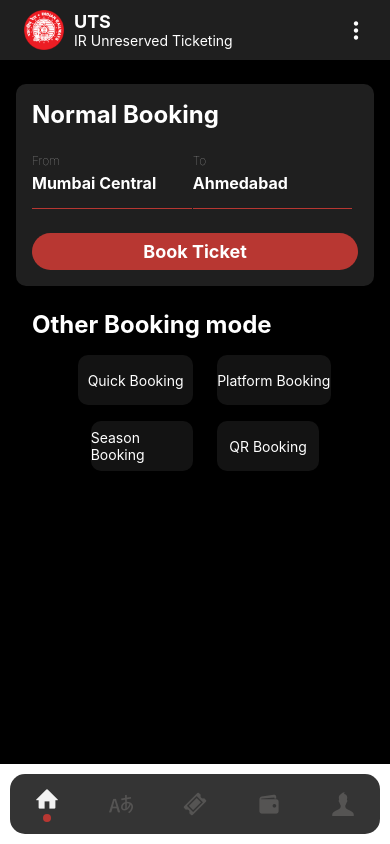
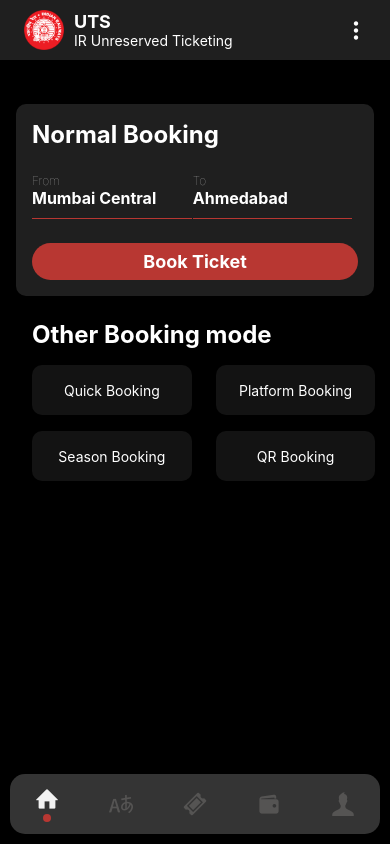
Before and after one commit to theabhayprajapati/Better-UTS, a React Native app: screen /Home in a window 390 px wide. Built offline with nearby package versions, Linux system fonts and the light colour scheme.

Commit message:
done with home screen elements

```diff
--- a/App.tsx
+++ b/App.tsx
@@ -1,7 +1,8 @@
 import React, { useEffect, useState } from 'react';
-import { StyleSheet, Text, View } from 'react-native';
+import { StyleSheet } from 'react-native';
 import { SafeAreaProvider } from 'react-native-safe-area-context';
 import BottomTabNavigator from './src/navigation/BottomTabNavigator';
+import SplashScreen from './src/screens/SplashScreen';
 import RegisterScreen from './src/screens/auth/RegisterScreen';
 
 
@@ -21,9 +22,7 @@
   if (!isAppReady) {
     // Show a splash screen while the app is initializing.
     return (
-      <View style={styles.container}>
-        <Text>Loading...</Text>
-      </View>
+      <SplashScreen />
     );
   }
 
--- a/src/navigation/BottomTabNavigator.tsx
+++ b/src/navigation/BottomTabNavigator.tsx
@@ -6,9 +6,9 @@
 import { colors } from "../constants/Colors";
 import BookingScreen from "../screens/main/BookingScreen";
 import HomeScreen from "../screens/main/HomeScreen";
-import TicketScreen from "../screens/main/TicketScreen";
 import LanguageScreen from "../screens/main/LanguageScreen";
 import ProfileScreen from "../screens/main/ProfileScreen";
+import TicketScreen from "../screens/main/TicketScreen";
 
 type Props = {};
 
@@ -82,6 +82,7 @@
   navigation,
 }: CustomTabBarProps) => {
   return (
+    <View style={{ backgroundColor: 'transparent', position: 'absolute', bottom: 0, left: 0, right: 0, zIndex: 1 }}>
       <View
         style={{
           flexDirection: "row",
@@ -150,5 +151,6 @@
           );
         })}
       </View>
+    </View>
   );
 };
--- a/src/screens/main/HomeScreen.tsx
+++ b/src/screens/main/HomeScreen.tsx
@@ -1,14 +1,159 @@
+import { Ionicons } from '@expo/vector-icons';
+import { useNavigation } from "@react-navigation/native";
+import { createNativeStackNavigator } from "@react-navigation/native-stack";
 import { Button } from "@rneui/themed";
-import React from "react";
-import { StyleSheet, Text, View } from "react-native";
+import React, { useState } from "react";
+import {
+  StyleSheet,
+  Text,
+  TextInput,
+  TouchableOpacity,
+  View,
+} from "react-native";
 import { SafeAreaView } from "react-native-safe-area-context";
 import Typography from "../../components/Common/Typography";
+import BackHeader from "../../components/Screen/BackHeader";
 import Header from "../../components/Screen/Header";
 import { colors, margin, padding } from "../../constants/Colors";
-
+import { mumbaiLocalTrainStations } from "../../constants/stations";
+import TicketDetails from './TicketDetails';
+import TicketSummary from './TicketSummary';
 type Props = {};
 
+type HomeStackParamList = {
+  MainHomeScreen: undefined;
+  SearchHomeScreen: undefined;
+  TicketDetails: undefined;
+  TicketSummary: undefined;
+};
+const HomeStack = createNativeStackNavigator<HomeStackParamList>();
+
 const HomeScreen = (props: Props) => {
+  return (
+    <HomeStack.Navigator>
+      <HomeStack.Screen
+        name="MainHomeScreen"
+        component={MainHomeScreen}
+        options={{
+          headerShown: false,
+        }}
+      />
+      <HomeStack.Screen
+        name="TicketSummary"
+        component={TicketSummary}
+        options={{
+          headerShown: false,
+        }}
+      />
+      <HomeStack.Screen
+        name="TicketDetails"
+        component={TicketDetails}
+        options={{
+          headerShown: false,
+        }}
+      />
+
+
+      <HomeStack.Screen
+        name="SearchHomeScreen"
+        component={SearchHomeScreen}
+        options={{
+          headerShown: false,
+        }}
+      />
+
+
+    </HomeStack.Navigator>
+  );
+};
+
+export default HomeScreen;
+
+const SearchHomeScreen = () => {
+  const navigation = useNavigation();
+  const [recentlySelected, setRecentlySelected] = useState(mumbaiLocalTrainStations.slice(0, 3));
+  const [allStations, setAllStations] = useState(mumbaiLocalTrainStations);
+  const [searchResults, setSearchResults] = useState([]);
+
+  const handleSearch = (text: any) => {
+    // Perform the search here and update the searchResults state
+    if (text === '') {
+      setSearchResults([]);
+      return;
+    }
+    //@ts-ignore
+    setSearchResults([
+      ...allStations.filter((station) =>
+        station.toLowerCase().includes(text.toLowerCase())
+      ),
+    ]);
+  };
+
+  return (
+    <SafeAreaView style={styles.container}>
+      <BackHeader label="Search" onPress={() => navigation.goBack()} />
+      <View style={styles.bottom}>
+
+        <View style={styles.searchContainer}>
+          <Ionicons name="search" size={24} color="#7F8FA6" style={styles.icon} />
+          <TextInput
+            style={styles.input}
+            onChangeText={(text) => handleSearch(text)}
+            placeholder={'Search'}
+            placeholderTextColor="#7F8FA6"
+          />
+        </View>
+
+        <View style={styles.stationsContainer}>
+          {searchResults.length === 0 && (
+            <>
+              <View style={styles.recentlySelectedContainer}>
+                <Text style={styles.heading}>Recently selected:</Text>
+                {recentlySelected.map((station) => (
+                  <TouchableOpacity style={styles.stationContainer}>
+                    <Text style={styles.station} key={station}>
+                      {station}
+                    </Text>
+                  </TouchableOpacity>
+                ))}
+              </View>
+              <View style={styles.allStationsContainer}>
+                <Text style={styles.heading}>All stations:</Text>
+                {allStations.map((station) => (
+                  <TouchableOpacity style={styles.stationContainer}>
+                    <Text style={styles.station} key={station}>
+                      {station}
+                    </Text>
+                  </TouchableOpacity>
+                ))}
+              </View>
+            </>
+          )}
+
+          <View style={styles.searchResultsContainer}>
+            {searchResults.length > 0
+              ? searchResults.map((station) => (
+                <TouchableOpacity style={styles.stationContainer}>
+                  <Text style={styles.station} key={station}>
+                    {station}
+                  </Text>
+                </TouchableOpacity>
+              ))
+              : null}
+          </View>
+        </View>
+      </View>
+    </SafeAreaView>
+  );
+};
+
+const MainHomeScreen = ({ navigation }: any) => {
+  const handlePress = () => {
+    navigation.navigate('SearchHomeScreen', {
+      screen: 'SearchHomeScreen',
+    }
+    );
+  };
   return (
     <SafeAreaView style={styles.container}>
       {/* header, booking, other booking */}
@@ -27,11 +172,17 @@
               label="From"
               value="Mumbai Central"
               color={colors.primary}
+              onPress={handlePress}
             />
-            <PlaceInput label="To" value="Ahmedabad" color={colors.primary} />
+            <PlaceInput
+              label="To"
+              value="Ahmedabad"
+              color={colors.primary}
+              onPress={handlePress}
+            />
             <View></View>
           </View>
-          <View
+          <TouchableOpacity
             style={{
               borderRadius: 50,
               marginTop: margin.primary,
@@ -42,40 +193,57 @@
                 borderRadius: 50,
                 backgroundColor: colors.primary,
               }}
+              onPress={() => navigation.navigate('TicketDetails')}
             >
-              <Typography variant="h4"  >Book Ticket</Typography>
+              <Typography variant="h4">Book Ticket</Typography>
             </Button>
-          </View>
+          </TouchableOpacity>
         </View>
         <View style={styles.otherBookingSection}>
           <Typography variant="h3">Other Booking mode</Typography>
           <View style={styles.gridcontainer}>
             <View style={styles.gridrow}>
-              <View style={styles.gridcolumn}>
-                <Text style={{
-                  color: 'white'
-                }}>Quick Booking</Text>
-              </View>
-              <View style={styles.gridcolumn}>
-                <Text style={{
-                  color: 'white'
-                }}>Platform Booking</Text>
-              </View>
+              <TouchableOpacity style={styles.gridcolumn}>
+                <Text
+                  style={{
+                    color: "white",
+                  }}
+                >
+                  Quick Booking
+                </Text>
+              </TouchableOpacity>
+              <TouchableOpacity style={styles.gridcolumn}>
+                <Text
+                  style={{
+                    color: "white",
+                  }}
+                >
+                  Platform Booking
+                </Text>
+              </TouchableOpacity>
             </View>
 
             <View style={styles.gridrow}>
-              <View style={styles.gridcolumn}>
-                <Text style={{
-                  color: 'white'
-                }}>Season Booking</Text>
-              </View>
-              <View style={styles.gridcolumn}>
+              <TouchableOpacity style={styles.gridcolumn}>
+                <Text
+                  style={{
+                    color: "white",
+                  }}
+                >
+                  Season Booking
+                </Text>
+              </TouchableOpacity>
+              <TouchableOpacity style={styles.gridcolumn}>
                 {/* qr icons */}
 
-                <Text style={{
-                  color: 'white'
-                }}>QR Booking</Text>
-              </View>
+                <Text
+                  style={{
+                    color: "white",
+                  }}
+                >
+                  QR Booking
+                </Text>
+              </TouchableOpacity>
             </View>
           </View>
         </View>
@@ -84,14 +252,17 @@
   );
 };
 
-export default HomeScreen;
-
 const styles = StyleSheet.create({
   container: {
     flex: 1,
     backgroundColor: colors.gray,
   },
-  bottom: { paddingHorizontal: padding.primary, backgroundColor: 'black', flex: 1 },
+  bottom: {
+    paddingHorizontal: padding.primary,
+    backgroundColor: "black",
+    flex: 1,
+    paddingTop: 20,
+  },
   bookingSection: {
     marginTop: margin.primary,
     backgroundColor: colors.gray,
@@ -111,6 +282,7 @@
   },
   gridrow: {
     flexDirection: "row",
+    width: '100%',
     marginTop: 16,
     gap: margin.primary,
   },
@@ -121,6 +293,78 @@
     alignItems: "center",
     backgroundColor: "#131313",
     borderRadius: 10,
+  },
+  checkboxContainer: {
+    flexDirection: "row",
+    justifyContent: "space-between",
+    marginBottom: 16,
+  },
+  checkboxItem: {
+    borderWidth: 1,
+    borderColor: "#ccc",
+    borderRadius: 4,
+    padding: 8,
+    flex: 1,
+    marginHorizontal: 8,
+  },
+  checkboxLabel: {
+    fontWeight: "bold",
+  }, searchContainer: {
+    flexDirection: 'row',
+    alignItems: 'center',
+    backgroundColor: "#131313",
+    borderRadius: 10,
+    paddingVertical: 10,
+    paddingHorizontal: 15,
+    marginVertical: 10,
+  },
+  icon: {
+    marginRight: 10,
+  },
+  input: {
+    flex: 1,
+    color: '#FFFFFF',
+    fontSize: 16,
+  },
+  searchInput: {
+    borderWidth: 1,
+    borderColor: "#ccc",
+    borderRadius: 4,
+    padding: 8,
+    fontSize: 16,
+    color: 'white'
+  },
+  stationsContainer: {
+    flexDirection: "column",
+    marginBottom: 16,
+  },
+  stationContainer: {
+    height: 50,
+    justifyContent: "center",
+    alignItems: "flex-start",
+    backgroundColor: "#131313",
+    borderRadius: 10,
+    marginBottom: 16,
+    paddingHorizontal: 16,
+  },
+  recentlySelectedContainer: {
+    width: "100%",
+  },
+  allStationsContainer: {
+    width: "100%",
+  },
+  heading: {
+    fontWeight: "bold",
+    color: "white",
+    marginBottom: 8,
+  },
+  station: {
+    fontSize: 16,
+    color: "white",
+    marginBottom: 8,
+  },
+  searchResultsContainer: {
+    marginBottom: 16,
   },
 });
 
@@ -141,17 +385,20 @@
   label: string;
   value: string;
   color: string;
+  onPress?: () => void;
 };
 
-const PlaceInput = ({ label, value, color }: PlaceInputProps) => {
+const PlaceInput = ({ label, value, color, onPress }: PlaceInputProps) => {
   return (
-    <View
+    <TouchableOpacity
+      onPress={onPress}
       style={{
         width: "49%",
         flexDirection: "column",
         gap: 5,
       }}
     >
+      <View>
         {/* text, text, horizontline */}
         <Text
           style={{
@@ -173,5 +420,6 @@
         </Text>
         <HorizontalLine color={colors.primary} />
       </View>
+    </TouchableOpacity>
   );
 };
```
Also changed, not shown: package.json (+8 -2 lines), src/screens/main/SearchScreen.tsx (deleted, +0 -16 lines), 1 other file (tests, documents, lock files or other folders). Lines whose indentation alone changed are shown as unchanged.
